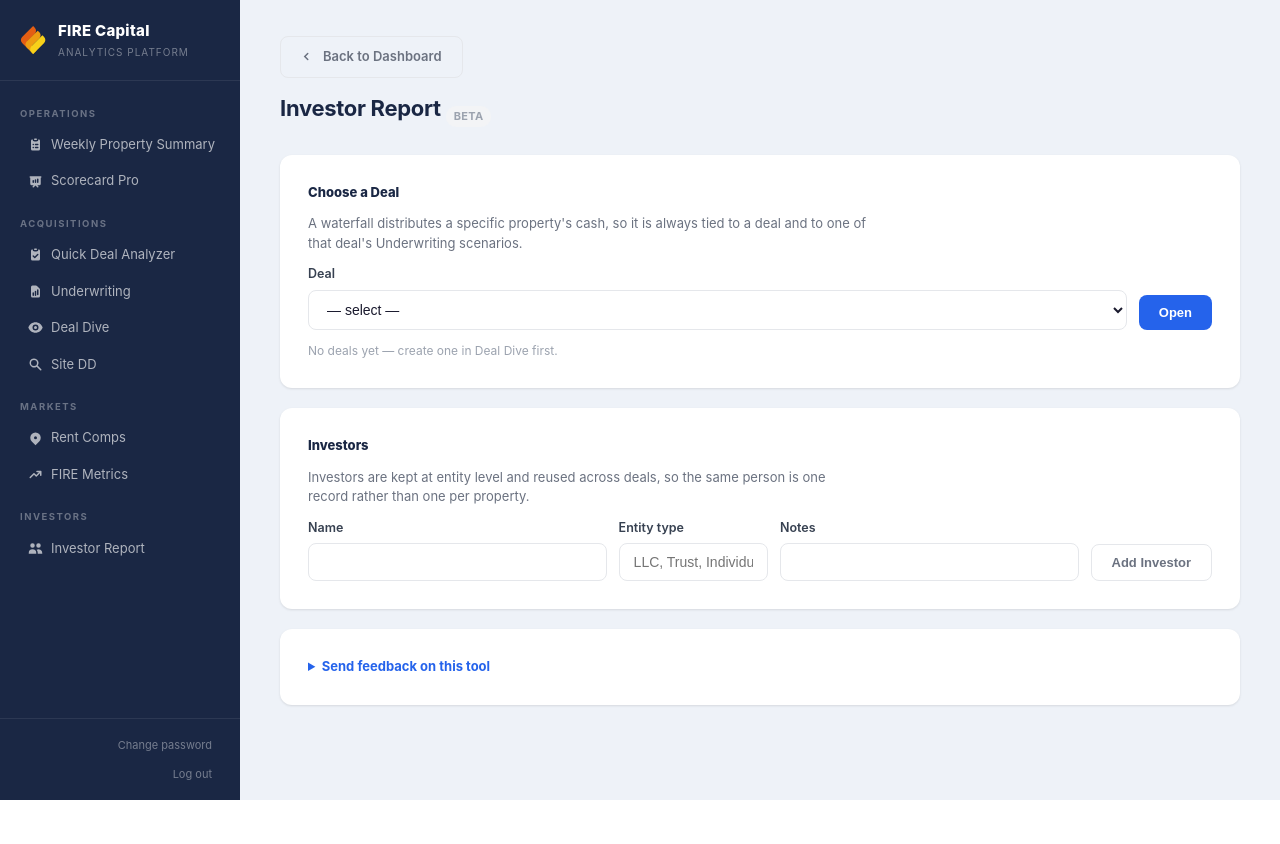
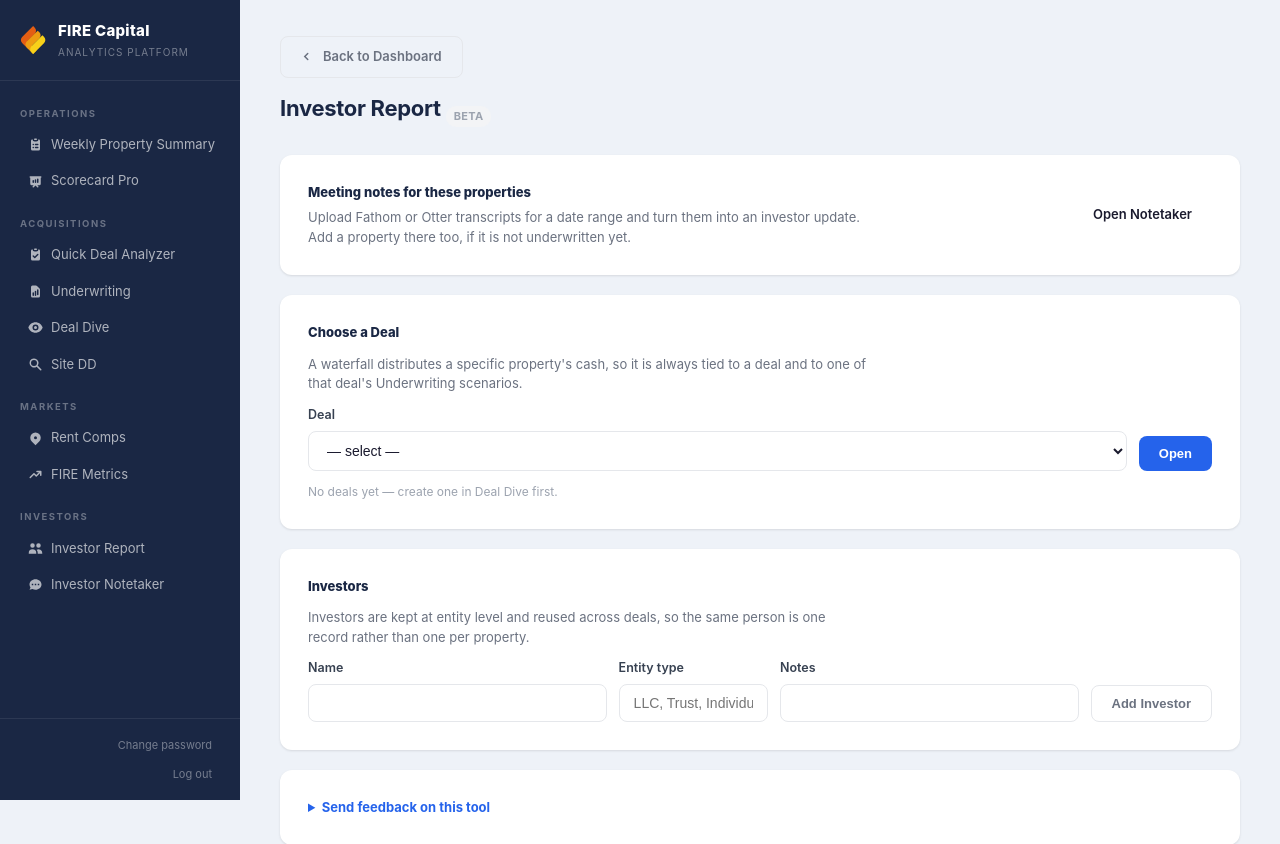
Before and after one commit to JasperFredericks/fire-capital-tools, a Python web app: template templates/tools/investor_report.html in a window 1280 px wide. Shown: the top 844 px of the page. Before the commit the page ends 800 px from the top, so only its background shows below. Run offline with Jinja, Linux system fonts and the light colour scheme; the template is opened without the code that fills it, so the values that code supplies are empty.

Commit message:
investor tools: give the notetaker a way in
It had none. No nav item, no dashboard card, and no href to it from any
template in the app outside its own pages -- reachable only by typing the
URL. That is why Michelle asked for two features that already existed and
worked: uploading transcripts for a date range, and adding a property.
Both live on that page.

The add-a-property form is the sharper version of the same lesson. It was
built and verified earlier tonight by driving its route directly, which
is exactly the blind spot that lets an unreachable page look finished.

Two changes, both template-only.

A second entry in the Investors nav section, so the notetaker is one
click from every page. It matches on `request.blueprint == 'investor_notes'`,
mirroring the link above it: the two tools share the /tools/investor-report
prefix but are separate blueprints, so neither expression can match the
other's pages. Before this, the notetaker page highlighted NOTHING in the
sidebar, because the only Investors link matched the waterfall blueprint.

And a cross-link on the waterfall index -- the page she was actually
standing on -- saying what the notetaker is for rather than leaving the
relationship implied by a shared URL prefix.

Tests assert exactly one Investors item is active on each of the two
pages (the admin nav had the inverse bug, where a loose expression lit up
both), that the notetaker is linked from the shell on every page, and
that the cross-link names both features she asked for.

Co-Authored-By: Claude Opus 5 <noreply@anthropic.com>

```diff
--- a/templates/base.html
+++ b/templates/base.html
@@ -119,6 +119,25 @@
             <path d="M9 6a3 3 0 11-6 0 3 3 0 016 0zM17 6a3 3 0 11-6 0 3 3 0 016 0zM12.93 17c.046-.327.07-.66.07-1a6.97 6.97 0 00-1.5-4.33A5 5 0 0119 16v1h-6.07zM6 11a5 5 0 015 5v1H1v-1a5 5 0 015-5z"/>
           </svg>
           Investor Report
+        </a>
+        {#
+          The notetaker had NO entry point anywhere in the app -- no nav
+          item, no dashboard card, no link from any page. It was
+          reachable only by typing the URL, which is why Michelle asked
+          for two features that already existed: the transcript upload
+          and, on the same page, the add-a-property form.
+
+          Matched on blueprint, like the link above it. The two pages sit
+          under one URL prefix but are separate blueprints
+          (investor_report and investor_notes), so neither expression can
+          match the other's pages and exactly one lights up at a time.
+        #}
+        <a href="{{ url_for('investor_notes.index') }}"
+           class="nav-link {% if request.blueprint == 'investor_notes' %}active{% endif %}">
+          <svg viewBox="0 0 20 20" fill="currentColor" width="15" height="15">
+            <path fill-rule="evenodd" d="M18 10c0 3.866-3.582 7-8 7a8.841 8.841 0 01-4.083-.98L2 17l1.338-3.123C2.493 12.767 2 11.434 2 10c0-3.866 3.582-7 8-7s8 3.134 8 7zM7 9H5v2h2V9zm8 0h-2v2h2V9zM9 9h2v2H9V9z" clip-rule="evenodd"/>
+          </svg>
+          Investor Notetaker
         </a>
       </div>
 
--- a/templates/tools/investor_report.html
+++ b/templates/tools/investor_report.html
@@ -27,6 +27,24 @@
     a second copy on this page would re-clutter the screen she asked to
     clear.
   #}
+</div>
+
+{#
+  The two tools share a URL prefix and nothing else said so. Michelle
+  asked for a transcript-upload section while standing on this page,
+  because from here there was no way to know the notetaker existed.
+#}
+<div class="card" style="display:flex; justify-content:space-between; align-items:center;
+                         gap:14px; flex-wrap:wrap;">
+  <div>
+    <div class="scorecard-section-title" style="margin:0;">Meeting notes for these properties</div>
+    <p class="page-subtitle" style="margin:6px 0 0;">
+      Upload Fathom or Otter transcripts for a date range and turn them into
+      an investor update. Add a property there too, if it is not underwritten
+      yet.
+    </p>
+  </div>
+  <a href="{{ url_for('investor_notes.index') }}" class="btn btn-secondary">Open Notetaker</a>
 </div>
 
 <!-- ── Deal picker ────────────────────────────────────────────────────── -->
```
Also changed, not shown: tests/test_investors_nav.py (added, +166 -0 lines).
